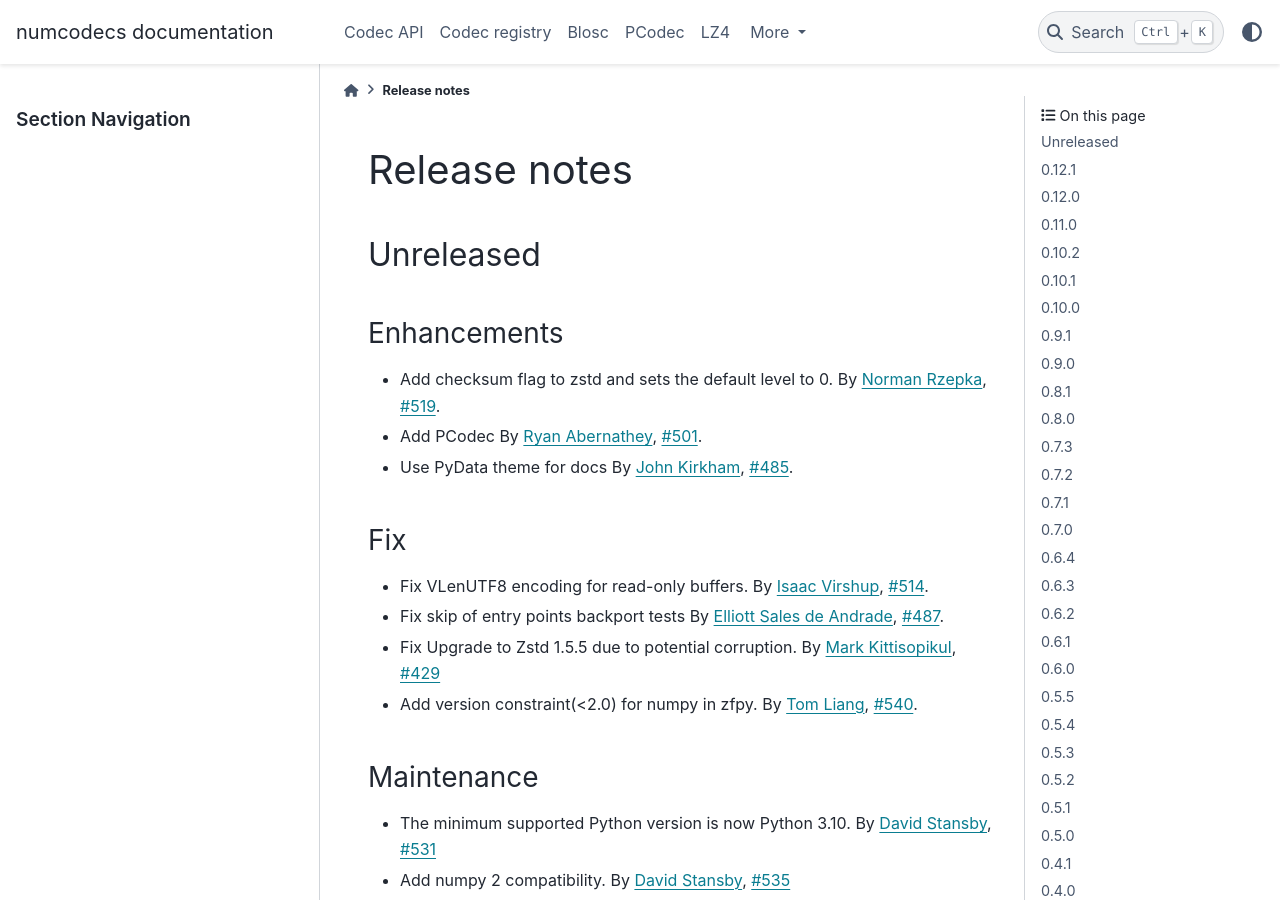
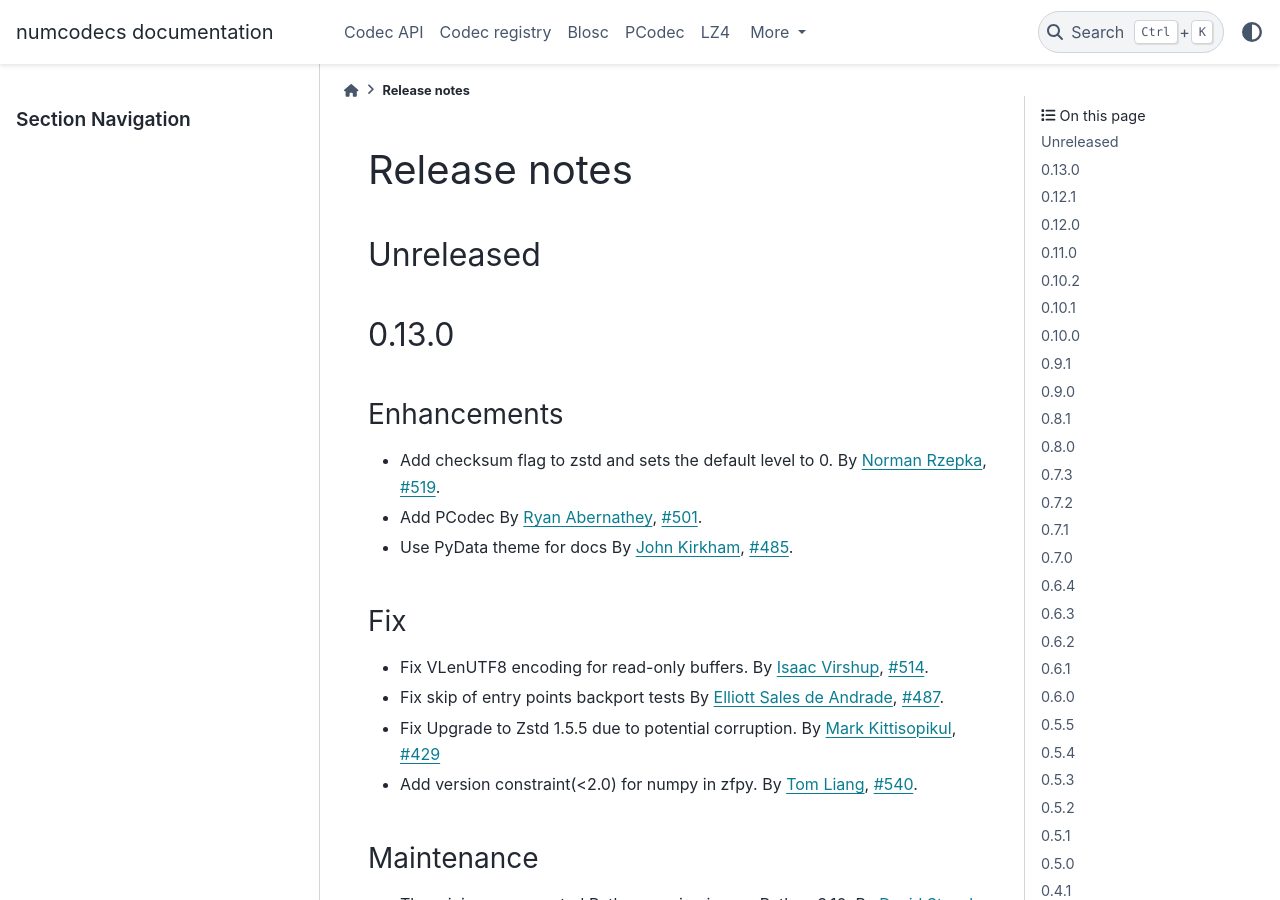
Before and after one commit to zarr-developers/numcodecs, a Sphinx documentation site: the page built from docs/release.rst, in a window 1280 px wide and 900 px high. Built offline with Sphinx 7.4.7 and the PyData theme 0.15.4, drawn with Linux system fonts in a browser that asks for light colours; the version number could not be read and is left out.

Commit message:
Update release.rst

```diff
--- a/docs/release.rst
+++ b/docs/release.rst
@@ -10,6 +10,12 @@ Release notes
 
 Unreleased
 ----------
+
+
+.. _release_0.13.0:
+
+0.13.0
+------
 
 Enhancements
 ~~~~~~~~~~~~
```
